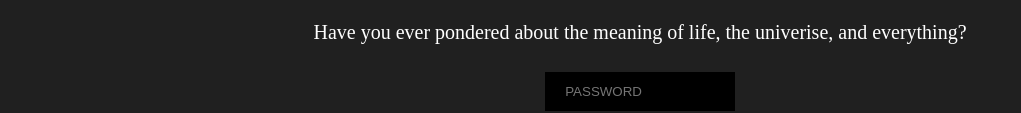
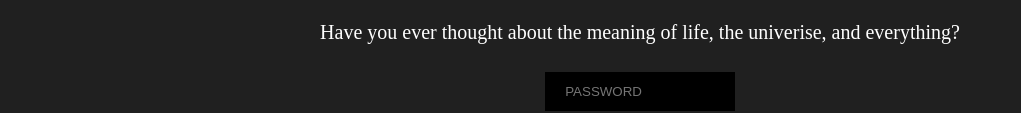
Before and after one commit to johntrieseverything/johntrieseverything.github.io, a plain HTML site: page index.html in a window 1280 px wide. Shown: the part 530-643 px from the top of the page, without its empty margins (0-1021 px from the left). Drawn offline with Linux system fonts and the light colour scheme.

Commit message:
Update index.html

```diff
--- a/index.html
+++ b/index.html
@@ -17,7 +17,7 @@
 
 <p class = "centerWhite" > Welcome to my website! To continue, please enter the password. </p>
 <center><img src = "http://docs.google.com/uc?export=open&id=1W39uPswogUuOLDQDuFBofLgOq_yNCXYI"></center>
-<p class = "centerWhite" > Have you ever pondered about the meaning of life, the univerise, and everything? </p>
+<p class = "centerWhite" > Have you ever thought about the meaning of life, the univerise, and everything? </p>
 <style>
 input[type=text] {
   width: 15%;
```
